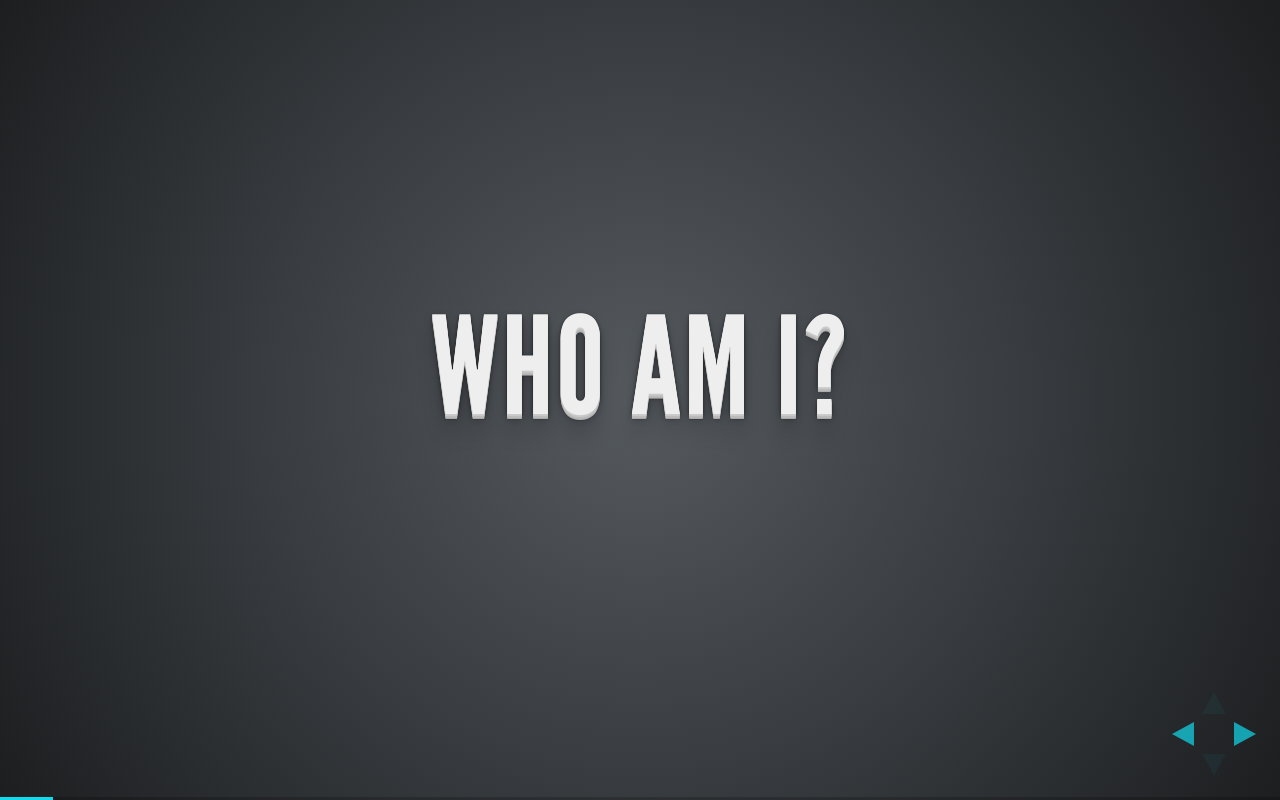
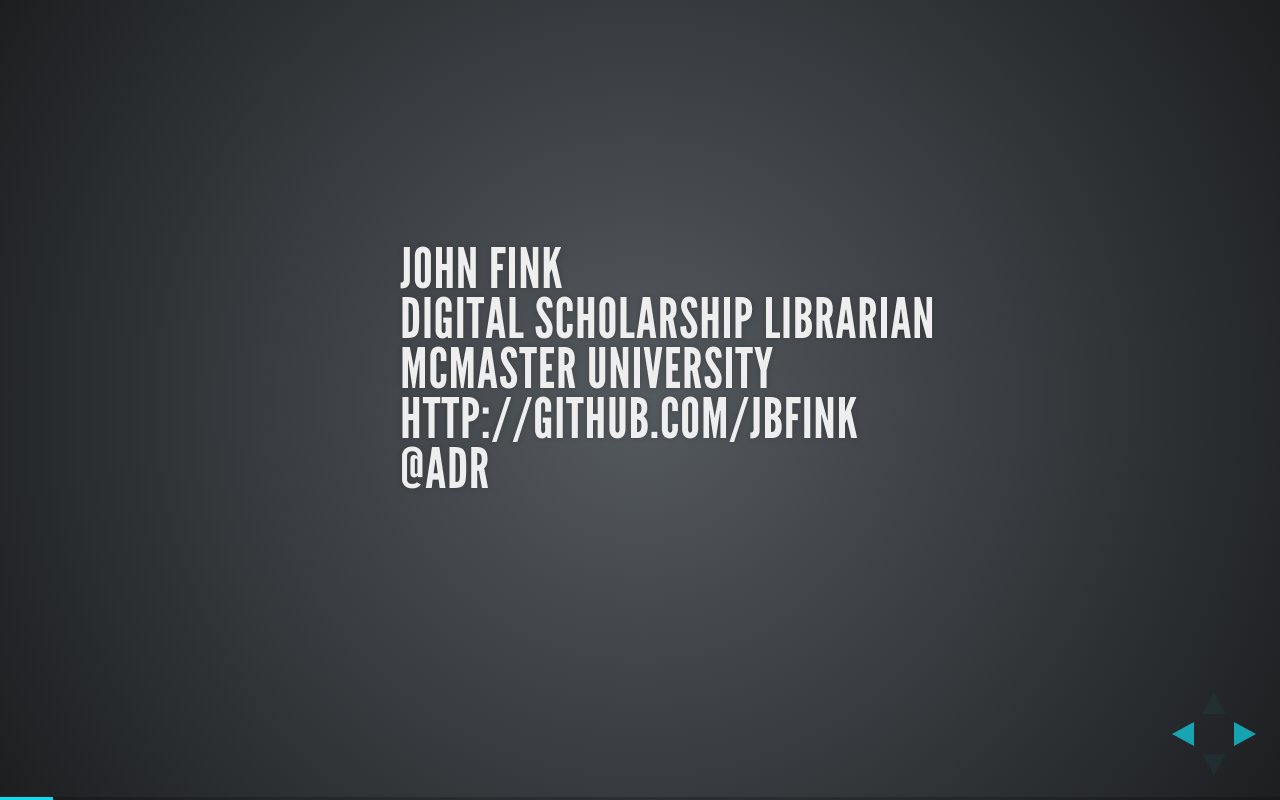
Before and after one commit to jbfink/dockerpreso, a website: page index.html in a window 1280 px wide. Both pictures are taken after a click on the element 1251 px from the left and 734 px from the top of the page. Drawn offline with Linux system fonts and the light colour scheme.

Commit message:
Self slide.

```diff
--- a/index.html
+++ b/index.html
@@ -44,9 +44,15 @@
 				</h2>
 				</section>
 				<section>
-				<h1>
-					Who am I?
-				</h1>
+				<h3>
+				<ul style="list-style: none;">
+					<li>John Fink
+					<li>Digital Scholarship Librarian
+					<li>McMaster University
+					<li>http://github.com/jbfink
+					<li>@adr
+				</ul>
+				</h3>
 				</section>
 				<section>
 				<h1>
```
